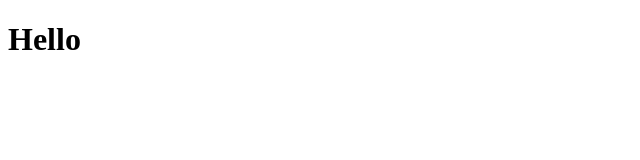
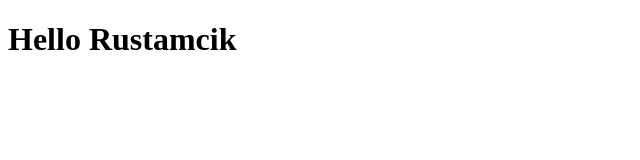
Before and after one commit to zubayr1025/github.m, a plain HTML site: page index.html in a window 1280 px wide. Shown: the whole page, without its empty margins (0-640 px from the left). Drawn offline with Linux system fonts and the light colour scheme.

Commit message:
Update index.html
changed 11 add name

```diff
--- a/index.html
+++ b/index.html
@@ -8,6 +8,6 @@
     <link rel="stylesheet" href="/style.css">
 </head>
 <body>
-    <h1>Hello</h1>
+    <h1>Hello Rustamcik</h1>
 </body>
 </html>
```
